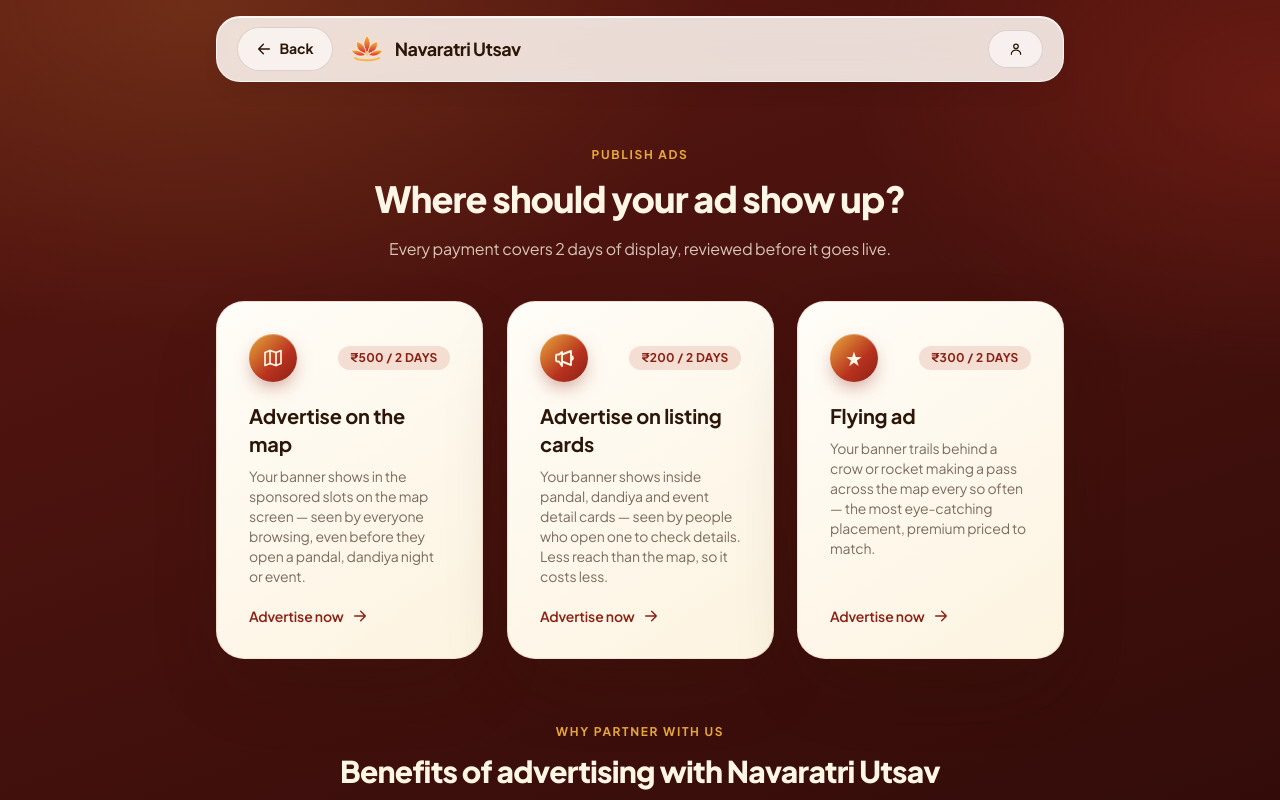
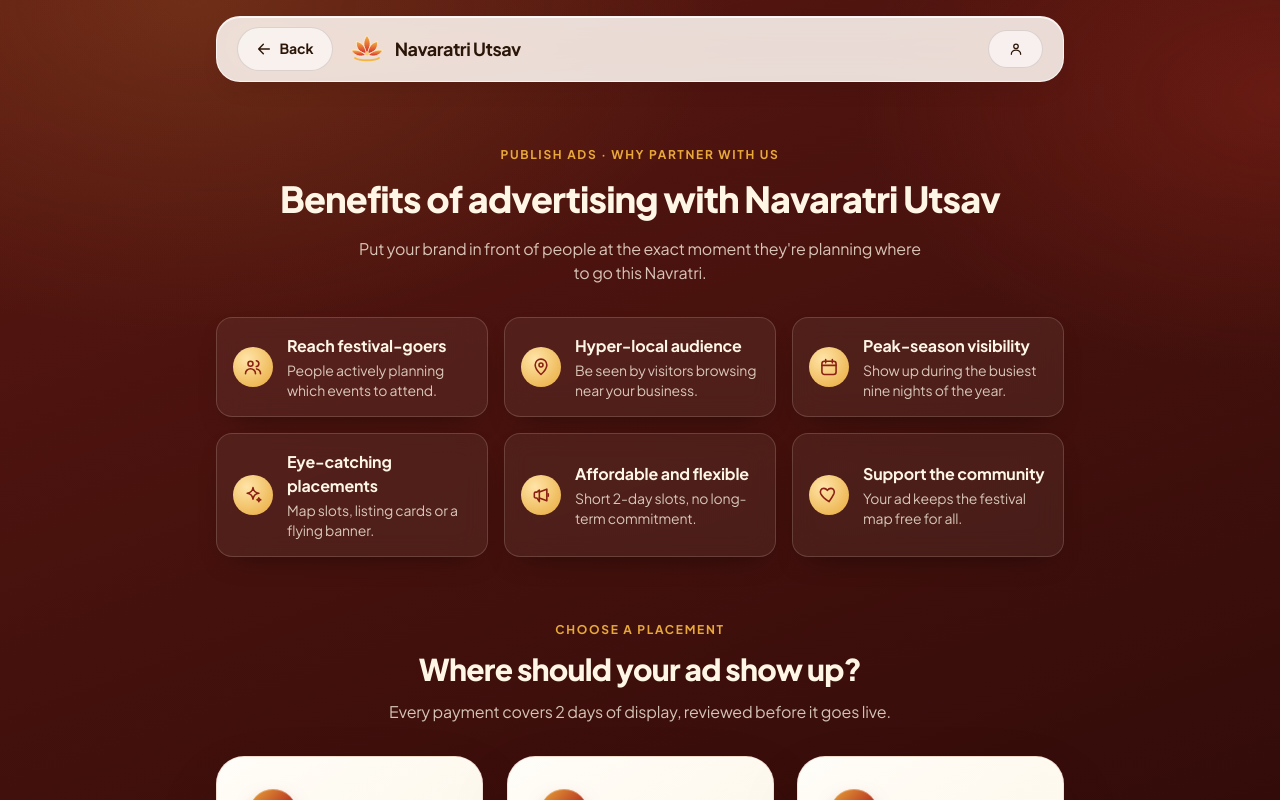
Before and after one commit to shashankmukkala/NavaratriUtsav, a Next.js app: page /ads in a window 1280 px wide. Built offline with nearby package versions, Linux system fonts and the light colour scheme; no server answers.

Commit message:
Move ad benefits above the placement options on /ads

```diff
--- a/app/ads/page.tsx
+++ b/app/ads/page.tsx
@@ -79,17 +79,49 @@
           <ProfileNavLink />
         </nav>
 
-        <div className="mt-10 text-center sm:mt-16">
-          <p className="eyebrow">Publish Ads</p>
-          <h1 className="mt-3 text-3xl font-extrabold leading-tight tracking-tight text-[color:var(--foreground)] sm:text-4xl">
+        <section className="mt-10 sm:mt-16">
+          <div className="text-center">
+            <p className="eyebrow">Publish Ads · Why partner with us</p>
+            <h1 className="mt-3 text-3xl font-extrabold leading-tight tracking-tight text-[color:var(--foreground)] sm:text-4xl">
+              Benefits of advertising with Navaratri Utsav
+            </h1>
+            <p className="mx-auto mt-4 max-w-xl text-sm text-[color:var(--muted)] sm:text-base">
+              Put your brand in front of people at the exact moment they&apos;re planning where to go this Navratri.
+            </p>
+          </div>
+
+          <div className="mt-8 grid gap-4 sm:grid-cols-2 lg:grid-cols-3">
+            {BENEFITS.map(({ icon, title, text }) => (
+              // Frosted glass on the wine backdrop (like the location pill),
+              // so these read as supporting points rather than as more of the
+              // solid, clickable ad-option cards below.
+              <div
+                key={title}
+                className="flex items-center gap-3.5 rounded-2xl border border-[rgba(255,246,230,0.16)] bg-[rgba(255,246,230,0.06)] p-4 shadow-[0_12px_30px_-18px_rgba(0,0,0,0.6)] backdrop-blur-md transition-colors hover:border-[rgba(232,169,58,0.45)] hover:bg-[rgba(255,246,230,0.1)]"
+              >
+                <span className="flex h-10 w-10 flex-shrink-0 items-center justify-center rounded-full bg-[radial-gradient(circle_at_35%_30%,#ffe4a8,#e8a93a)] text-[color:var(--utsav-crimson-deep)]">
+                  {icon}
+                </span>
+                <div className="min-w-0">
+                  <h3 className="text-sm font-bold text-[color:var(--foreground)] sm:text-base">{title}</h3>
+                  <p className="mt-0.5 text-xs text-[color:var(--muted)] sm:text-sm">{text}</p>
+                </div>
+              </div>
+            ))}
+          </div>
+        </section>
+
+        <div className="mt-16 text-center">
+          <p className="eyebrow">Choose a placement</p>
+          <h2 className="mt-3 text-2xl font-extrabold leading-tight tracking-tight text-[color:var(--foreground)] sm:text-3xl">
             Where should your ad show up?
-          </h1>
-          <p className="mx-auto mt-4 max-w-lg text-base text-[color:var(--muted)]">
+          </h2>
+          <p className="mx-auto mt-3 max-w-lg text-sm text-[color:var(--muted)] sm:text-base">
             Every payment covers 2 days of display, reviewed before it goes live.
           </p>
         </div>
 
-        <div className="mt-10 grid gap-6 sm:grid-cols-2 lg:grid-cols-3">
+        <div className="mt-8 grid gap-6 sm:grid-cols-2 lg:grid-cols-3">
           <Link href="/sponsor" className="card-elevated group flex flex-col p-6 transition-transform hover:-translate-y-1 sm:p-8">
             <div className="flex items-center justify-between">
               <span className="icon-tile icon-tile-circle h-12 w-12">
@@ -149,38 +181,6 @@
           </Link>
         </div>
 
-        <section className="mt-16">
-          <div className="text-center">
-            <p className="eyebrow">Why partner with us</p>
-            <h2 className="mt-3 text-2xl font-extrabold leading-tight tracking-tight text-[color:var(--foreground)] sm:text-3xl">
-              Benefits of advertising with Navaratri Utsav
-            </h2>
-            <p className="mx-auto mt-3 max-w-xl text-sm text-[color:var(--muted)] sm:text-base">
-              Put your brand in front of people at the exact moment they&apos;re planning where to go this Navratri.
-            </p>
-          </div>
-
-          <div className="mt-8 grid gap-4 sm:grid-cols-2 lg:grid-cols-3">
-            {BENEFITS.map(({ icon, title, text }) => (
-              // Frosted glass on the wine backdrop (like the location pill),
-              // so these read as supporting points rather than as more of the
-              // solid, clickable ad-option cards above.
-              <div
-                key={title}
-                className="flex items-center gap-3.5 rounded-2xl border border-[rgba(255,246,230,0.16)] bg-[rgba(255,246,230,0.06)] p-4 shadow-[0_12px_30px_-18px_rgba(0,0,0,0.6)] backdrop-blur-md transition-colors hover:border-[rgba(232,169,58,0.45)] hover:bg-[rgba(255,246,230,0.1)]"
-              >
-                <span className="flex h-10 w-10 flex-shrink-0 items-center justify-center rounded-full bg-[radial-gradient(circle_at_35%_30%,#ffe4a8,#e8a93a)] text-[color:var(--utsav-crimson-deep)]">
-                  {icon}
-                </span>
-                <div className="min-w-0">
-                  <h3 className="text-sm font-bold text-[color:var(--foreground)] sm:text-base">{title}</h3>
-                  <p className="mt-0.5 text-xs text-[color:var(--muted)] sm:text-sm">{text}</p>
-                </div>
-              </div>
-            ))}
-          </div>
-        </section>
-
         <div className="mt-10 flex flex-wrap justify-center gap-x-8 gap-y-3 text-sm text-[color:var(--muted)]">
           <span className="inline-flex items-center gap-2">
             <VerifiedIcon className="h-4 w-4 text-[color:var(--accent-deep)]" />
```
